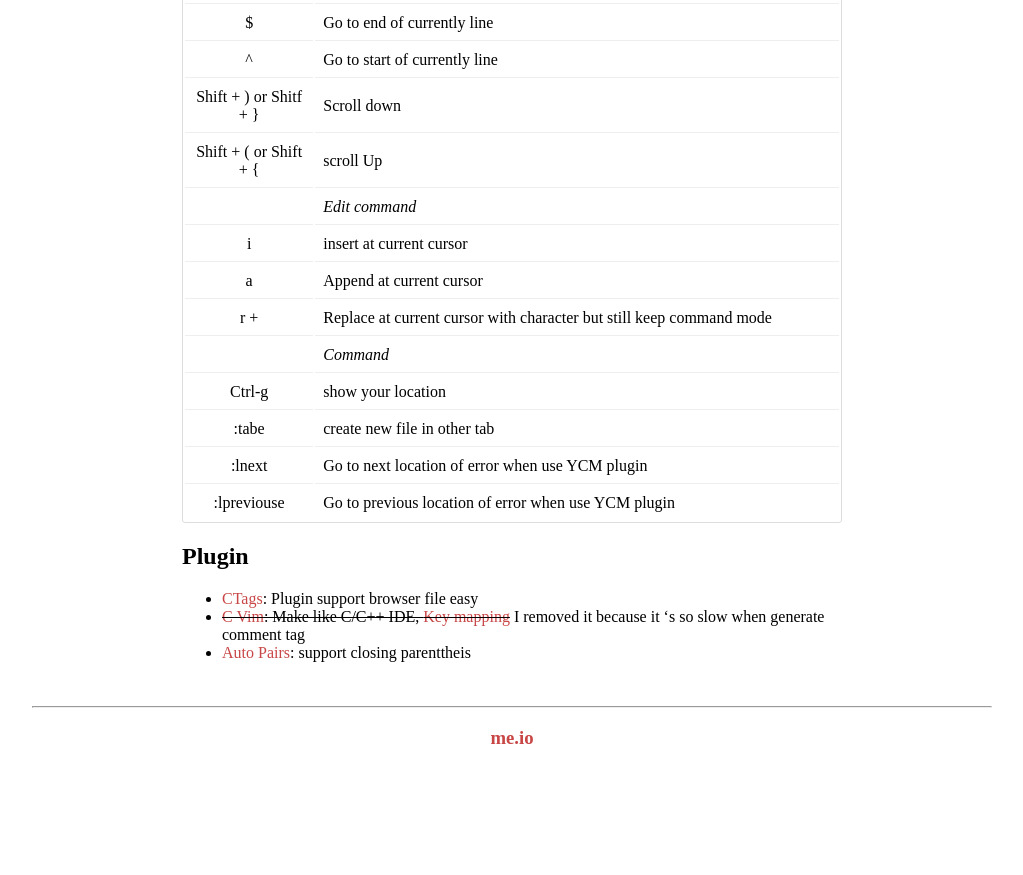
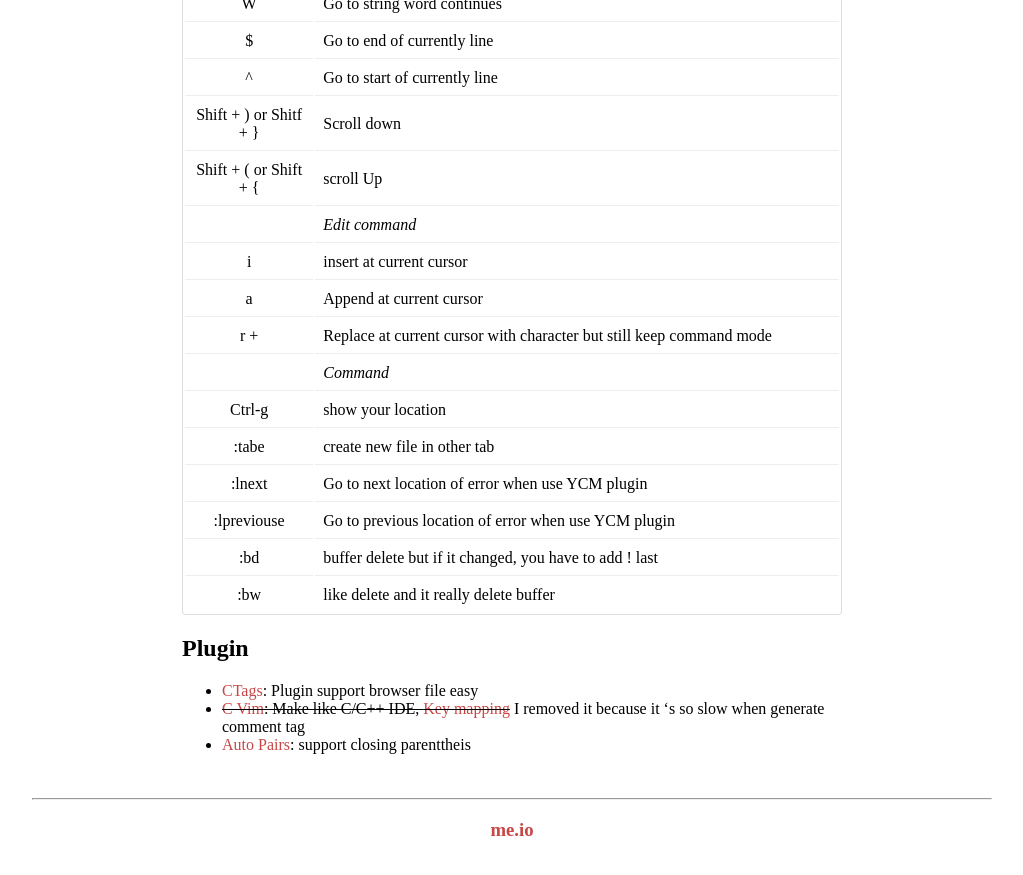
Before and after one commit to congdv/congdv.github.io, a Jekyll site: the page built from _posts/2017-08-28-vim-cheat-sheet.md, in a window 1280 px wide and 900 px high, scrolled down 1123 px. Shown: the top 875 px of the window, without its empty margins (128-1151 px from the left). Built offline with Jekyll 4.4.1, drawn with Linux system fonts in a browser that asks for light colours; before the commit the page ends 1931 px from its top, so only the background shows below that; some of the changed text lies outside the part shown.

Commit message:
Update 2017-08-28-vim-cheat-sheet.md

```diff
--- a/_posts/2017-08-28-vim-cheat-sheet.md
+++ b/_posts/2017-08-28-vim-cheat-sheet.md
@@ -15,6 +15,7 @@ tag: notes
 - [internal-variables](https://stackoverflow.com/questions/15685729/vim-what-is-the-difference-between-let-g-let-b-etc)
 
 - Run *fg* command to bring program back to the foreground.
+- a word of caution: "w does not stand for write but for wipeout"
 
 |Shortcut| Description           |
 |:-------:|:---------------------|
@@ -48,6 +49,8 @@ tag: notes
 |:tabe <filepath> | create new file in other tab|
 |:lnext | Go to next location of error when use YCM plugin|
 |:lpreviouse | Go to previous location of error when use YCM plugin|
+|:bd | buffer delete but if it changed, you have to add ! last|
+|:bw | like delete and it really delete buffer|
 
 ## Plugin
 - [CTags](https://andrew.stwrt.ca/posts/vim-ctags/): Plugin support browser file easy
```
